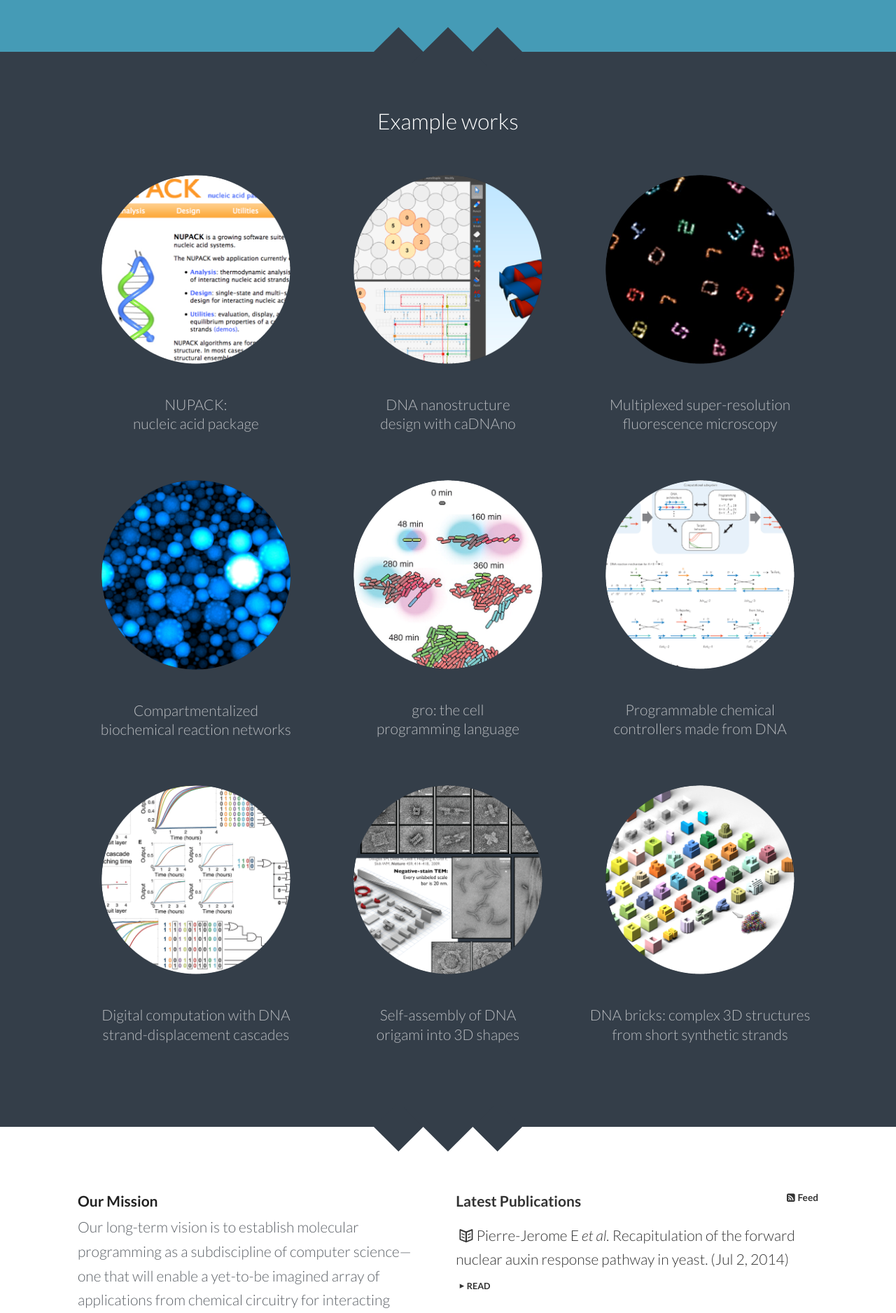
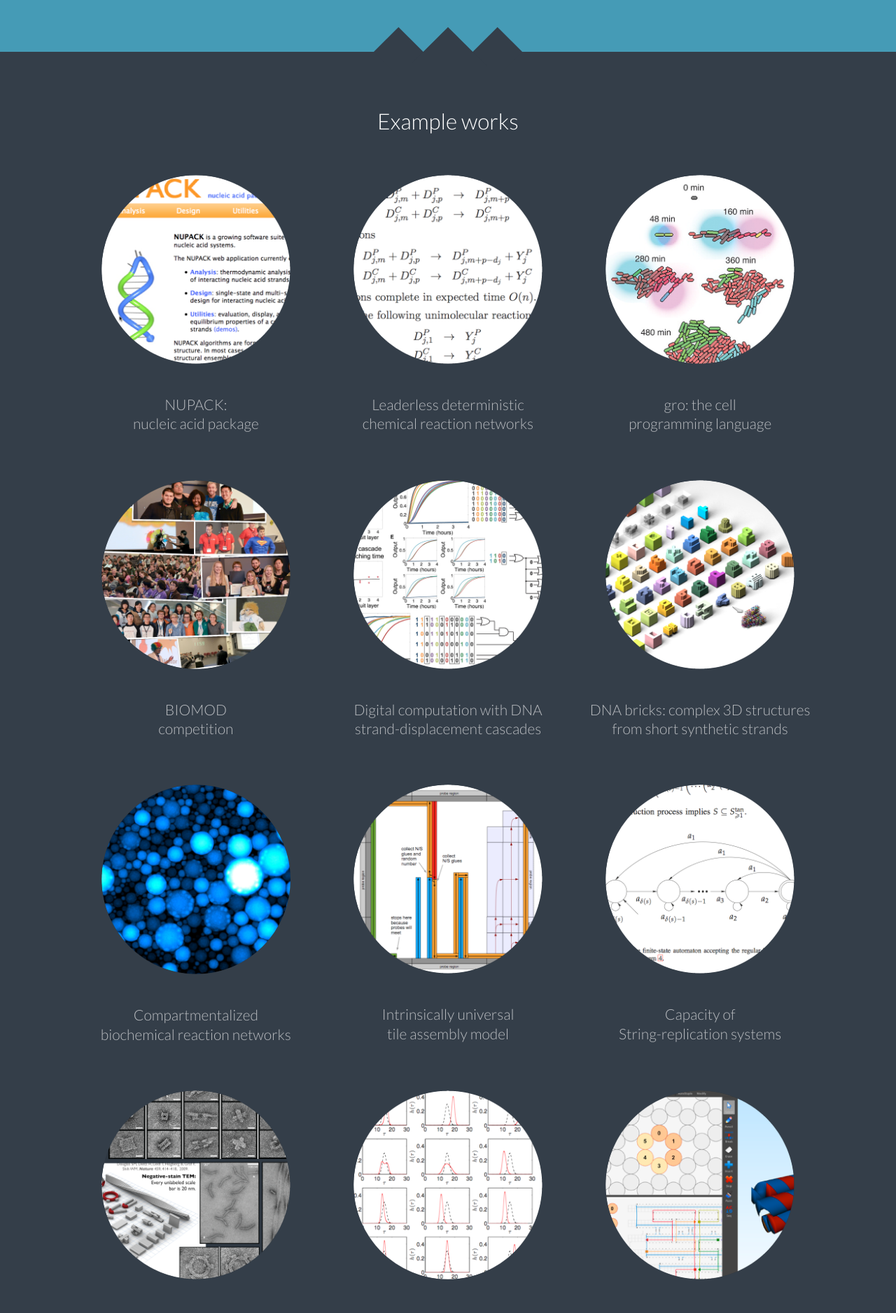
Before and after one commit to douglaslab/mpp, a Jekyll site: the page built from index.html, in a window 1280 px wide. Shown: the part 446-2322 px from the top of the page at 70% size. Built offline with Jekyll 4.4.1, drawn with Linux system fonts in a browser that asks for light colours; nearby versions of some CDN libraries; some of the changed text lies outside the part shown.

Commit message:
update example works

```diff
--- a/index.html
+++ b/index.html
@@ -36,68 +36,99 @@ title: Home
 		<div class="third centered">
 			<a target="_new" href="http://www.nupack.org/">
 				<img src="/assets/images/frontpage/01_nupack.png" class="icon "></img>
-				<p>NUPACK:<br>
-				nucleic acid package</p>
+				<p>NUPACK:<br>nucleic acid package</p>
 			</a>
 		</div>
 		<div class="third centered">
-			<a target="_new" href="http://cadnano.org/">
-				<img src="/assets/images/frontpage/02_cadnano.png" class="icon "></img>
-				<p>DNA nanostructure<br>
-				design with caDNAno</p>
+			<a target="_new" href="http://arxiv.org/abs/1304.4519">
+				<img src="/assets/images/frontpage/02_leaderless.png" class="icon "></img>
+				<p>Leaderless deterministic<br>chemical reaction networks</p>
+			</a>
+		</div>
+		<div class="third centered">
+			<a target="_new" href="http://klavinslab.org/software.html">
+				<img src="/assets/images/frontpage/03_gro.png" class="icon "></img>
+				<p>gro: the cell<br>programming language</p>
+			</a>
+		</div>
+	</div>
+	<div class="row">
+		<div class="third centered">
+			<a target="_new" href="http://biomod.net/">
+				<img src="/assets/images/frontpage/04_biomod.png" class="icon "></img>
+				<p>BIOMOD<br>competition</p>
+			</a>
+		</div>
+		<div class="third centered">
+			<a target="_new" href="http://www.qianlab.caltech.edu/">
+				<img src="/assets/images/frontpage/05_dna-seasaw.png" class="icon "></img>
+				<p>Digital computation with DNA<br>strand-displacement cascades</p>
 			</a>
 		</div>
 		<div class="third centered">
 			<a target="_new" href="http://molecular-systems.net/">
-				<img src="/assets/images/frontpage/03_dna-paint.png" class="icon "></img>
-				<p>Multiplexed super-resolution<br>
-				fluorescence microscopy</p>
+				<img src="/assets/images/frontpage/06_dna-bricks.png" class="icon "></img>
+				<p>DNA bricks: complex 3D structures<br>from short synthetic strands</p>
 			</a>
 		</div>
 	</div>
 	<div class="row">
 		<div class="third centered">
 			<a target="_new" href="http://www.dna.caltech.edu/DNAresearch_publications.html#OscillatingDroplets">
-				<img src="/assets/images/frontpage/04_droplets.png" class="icon "></img>
-				<p>Compartmentalized<br>
-				biochemical reaction networks</p>
+				<img src="/assets/images/frontpage/07_droplets.png" class="icon "></img>
+				<p>Compartmentalized<br>biochemical reaction networks</p>
 			</a>
 		</div>
 		<div class="third centered">
-			<a target="_new" href="http://klavinslab.org/software.html">
-				<img src="/assets/images/frontpage/05_gro.png" class="icon "></img>
-				<p>gro: the cell<br>
-				programming language</p>
+			<a target="_new" href="http://arxiv.org/abs/1111.3097">
+				<img src="/assets/images/frontpage/08_tile-universal.png" class="icon "></img>
+				<p>Intrinsically universal<br>tile assembly model</p>
 			</a>
 		</div>
 		<div class="third centered">
-			<a target="_new" href="http://homes.cs.washington.edu/~seelig/">
-				<img src="/assets/images/frontpage/06_dna-crn.png" class="icon "></img>
-				<p>Programmable chemical<br>
-				controllers made from DNA</p>
+			<a target="_new" href="http://arxiv.org/abs/1401.4634">
+				<img src="/assets/images/frontpage/09_string-replication.png" class="icon "></img>
+				<p>Capacity of<br>String-replication systems </p>
 			</a>
 		</div>
 	</div>
 	<div class="row">
 		<div class="third centered">
-			<a target="_new" href="http://www.qianlab.caltech.edu/">
-				<img src="/assets/images/frontpage/07_dna-seasaw.png" class="icon "></img>
-				<p>Digital computation with DNA<br>
-				strand-displacement cascades</p>
+			<a target="_new" href="http://shih.med.harvard.edu/">
+				<img src="/assets/images/frontpage/10_dna-origami.png" class="icon "></img>
+				<p>Self-assembly of DNA<br>origami into 3D shapes</p>
 			</a>
 		</div>
 		<div class="third centered">
-			<a target="_new" href="http://shih.med.harvard.edu/">
-				<img src="/assets/images/frontpage/08_dna-origami.png" class="icon "></img>
-				<p>Self-assembly of DNA<br>
-				origami into 3D shapes</p>
+			<a target="_new" href="http://www.cds.caltech.edu/~murray/preprints/gbm14-wqbio_s.pdf">
+				<img src="/assets/images/frontpage/11_transcriptional_signaling.png" class="icon "></img>
+				<p>Delays in Transcriptional<br>Signaling Networks</p>
+			</a>
+		</div>
+		<div class="third centered">
+			<a target="_new" href="http://cadnano.org/">
+				<img src="/assets/images/frontpage/12_cadnano.png" class="icon "></img>
+				<p>DNA nanostructure<br>design with caDNAno</p>
+			</a>
+		</div>
+	</div>
+	<div class="row">
+		<div class="third centered">
+			<a target="_new" href="http://arxiv.org/abs/1301.2626">
+				<img src="/assets/images/frontpage/13_active-assembly.png" class="icon "></img>
+				<p>Active self-assembly<br>of algorithmic shapes</p>
+			</a>
+		</div>
+		<div class="third centered">
+			<a target="_new" href="http://homes.cs.washington.edu/~seelig/">
+				<img src="/assets/images/frontpage/14_dna-crn.png" class="icon "></img>
+				<p>Programmable chemical<br>controllers made from DNA</p>
 			</a>
 		</div>
 		<div class="third centered">
 			<a target="_new" href="http://molecular-systems.net/">
-				<img src="/assets/images/frontpage/09_dna-bricks.png" class="icon "></img>
-				<p>DNA bricks: complex 3D structures<br>
-				from short synthetic strands</p>
+				<img src="/assets/images/frontpage/15_dna-paint.png" class="icon "></img>
+				<p>Multiplexed super-resolution<br>fluorescence microscopy</p>
 			</a>
 		</div>
 	</div>
```
Also changed, not shown: assets/images/frontpage/02_leaderless.png (added), assets/images/frontpage/03_gro.png (renamed from assets/images/frontpage/05_gro.png), assets/images/frontpage/04_biomod.png (added), assets/images/frontpage/05_dna-seasaw.png (renamed from assets/images/frontpage/07_dna-seasaw.png), assets/images/frontpage/06_dna-bricks.png (renamed from assets/images/frontpage/09_dna-bricks.png), assets/images/frontpage/07_droplets.png (renamed from assets/images/frontpage/04_droplets.png), assets/images/frontpage/08_tile-universal.png (added), assets/images/frontpage/09_string-replication.png (added), assets/images/frontpage/10_dna-origami.png (renamed from assets/images/frontpage/08_dna-origami.png), assets/images/frontpage/11_transcriptional_signaling.png (added), assets/images/frontpage/12_cadnano.png (renamed from assets/images/frontpage/02_cadnano.png), assets/images/frontpage/13_active-assembly.png (added), assets/images/frontpage/14_dna-crn.png (renamed from assets/images/frontpage/06_dna-crn.png), assets/images/frontpage/15_dna-paint.png (renamed from assets/images/frontpage/03_dna-paint.png).
